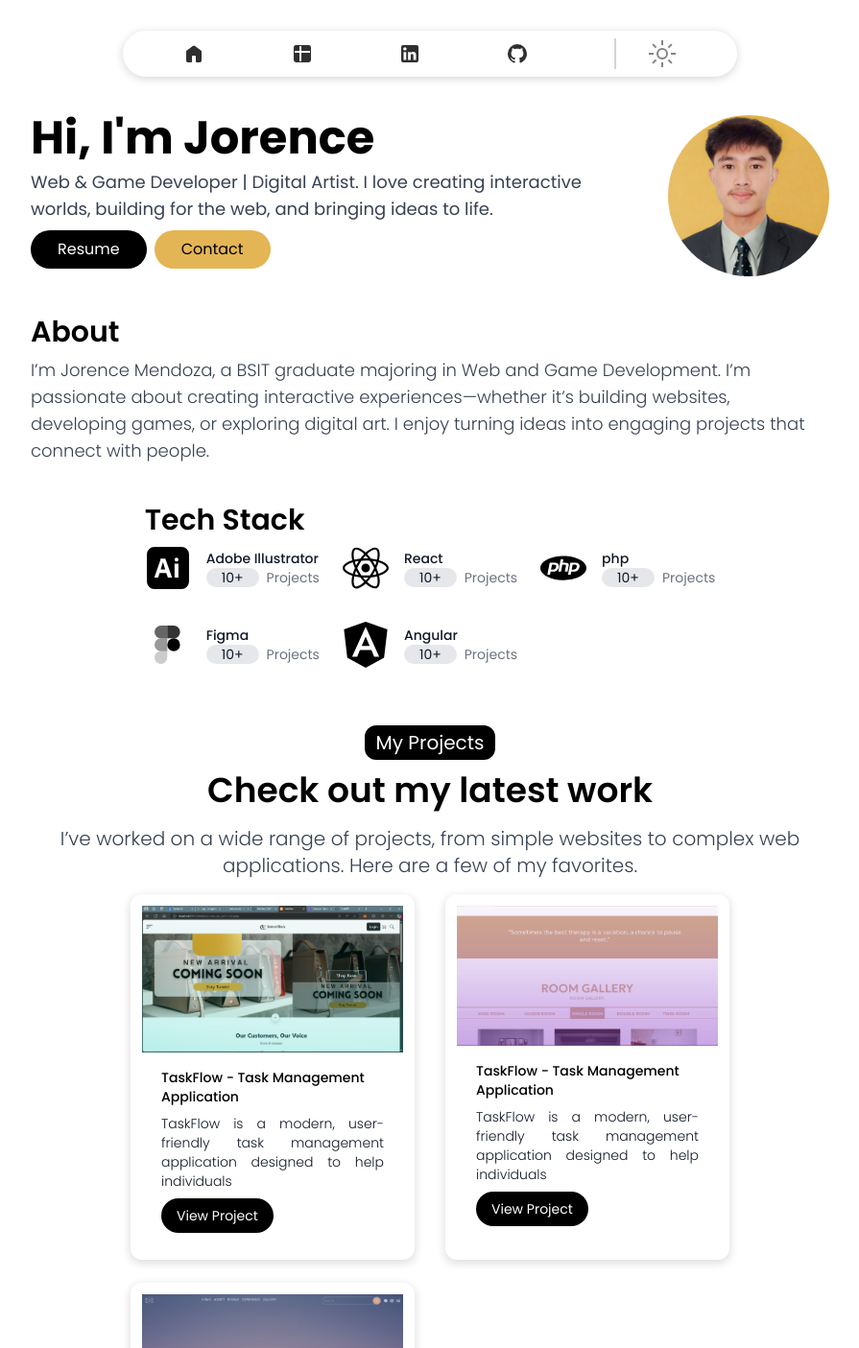
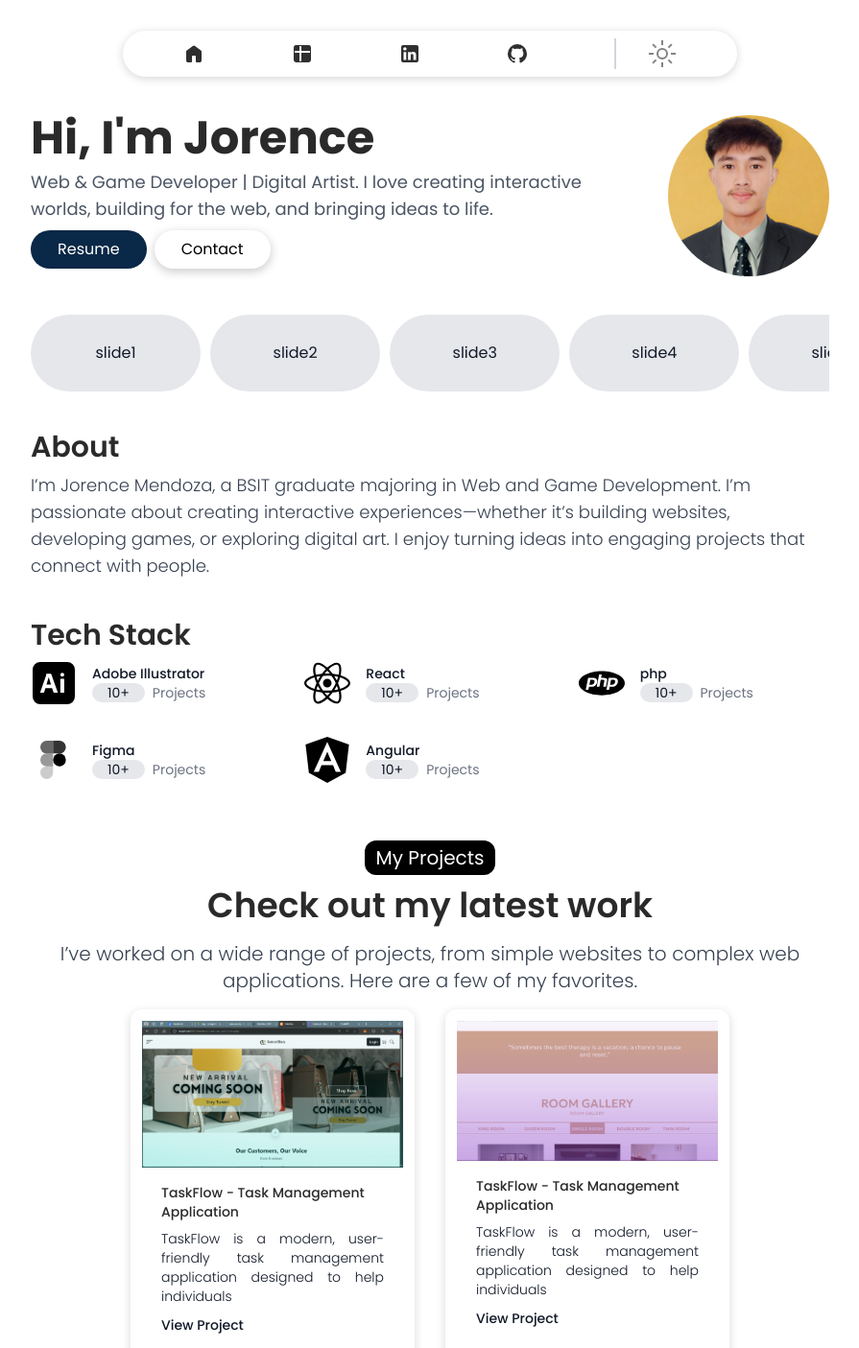
Before and after one commit to jorencd/Jorence, a React (Vite) app: page / in a window 1280 px wide. Shown: the top 1405 px of the page at 96% size, without its empty margins (192-1087 px from the left). Built offline with nearby package versions, Linux system fonts and the light colour scheme.

Commit message:
added carousel

```diff
--- a/package.json
+++ b/package.json
@@ -13,7 +13,9 @@
     "framer-motion": "^12.23.12",
     "react": "^19.1.1",
     "react-dom": "^19.1.1",
-    "react-intersection-observer": "^9.16.0"
+    "react-intersection-observer": "^9.16.0",
+    "react-slick": "^0.31.0",
+    "swiper": "^12.0.1"
   },
   "devDependencies": {
     "@eslint/js": "^9.33.0",
--- a/src/App.css
+++ b/src/App.css
@@ -4,5 +4,5 @@
 }
 
 h1 {
-  color: black;
+  color: #2a2a2a;
 }
--- a/src/App.jsx
+++ b/src/App.jsx
@@ -6,7 +6,9 @@ import Skills from "./components/section/Skills";
 import Project from "./components/section/Project";
 import Courses from "./components/section/Courses";
 import Contact from "./components/section/Contact";
+import Carousel from "./components/carousel/Carousel";
 import Footer from "./components/footer/Footer";
+
 import AnimateOnScroll from "./components/AnimateOnScroll";
 
 function App() {
@@ -17,7 +19,7 @@ function App() {
         flex
         flex-col
         justify-center
-        items-center
+
         px-10
         sm:px-28
         md:px-40
@@ -28,6 +30,7 @@ function App() {
         <Navbar />
 
         <AnimateOnScroll><Hero /></AnimateOnScroll>
+        <AnimateOnScroll><Carousel /></AnimateOnScroll>
         <AnimateOnScroll delay={0.1}><About /></AnimateOnScroll>
         <AnimateOnScroll delay={0.2}><Skills /></AnimateOnScroll>
         <AnimateOnScroll delay={0.3}><Project /></AnimateOnScroll>
--- a/src/components/button/Button.css
+++ b/src/components/button/Button.css
@@ -1,7 +1,8 @@
 .contact {
-    background-color: #E3B555;
+    background-color: #ffffff;
+    box-shadow: 0 3px 10px 1px rgba(0, 0, 0, 0.185);
 }
-.contact:hover {
-    background-color: #bb9033;
 
+.resume {
+    background-color: #0A2847;
 }
--- a/src/components/button/Button.jsx
+++ b/src/components/button/Button.jsx
@@ -5,8 +5,7 @@ function Button() {
     <div className="flex flex-row gap-x-2">
         <button
           className="
-            bg-black
-            hover:bg-gray-800
+            resume
             px-7
             py-2
             text-xs
--- a/src/components/cards/projectCard/Projectcard.css
+++ b/src/components/cards/projectCard/Projectcard.css
@@ -1,7 +1,3 @@
 .card{
     box-shadow: 0 3px 10px 1px rgba(0, 0, 0, 0.13);
 }
-
-button{
-    font-size: 10px;
-}
--- a/src/components/cards/projectCard/Projectcard.jsx
+++ b/src/components/cards/projectCard/Projectcard.jsx
@@ -35,9 +35,7 @@ function Project() {
               designed to help individuals
             </p>
             <div>
-              <button className="text-xs lg:text-sm bg-black text-white px-4 py-2 rounded-full">
-                View Project
-              </button>
+              <a className="font-medium text-xs lg:text-sm" href="">View Project</a>
             </div>
           </div>
         </div>
@@ -67,9 +65,7 @@ function Project() {
               designed to help individuals
             </p>
             <div>
-              <button className="text-xs lg:text-sm bg-black text-white px-4 py-2 rounded-full">
-                View Project
-              </button>
+              <a className="font-medium text-xs lg:text-sm" href="">View Project</a>
             </div>
           </div>
         </div>
@@ -97,9 +93,7 @@ function Project() {
               designed to help individuals
             </p>
             <div>
-              <button className="text-xs lg:text-sm bg-black text-white px-4 py-2 rounded-full">
-                View Project
-              </button>
+              <a className="font-medium text-xs lg:text-sm" href="">View Project</a>
             </div>
           </div>
         </div>
--- /dev/null
+++ b/src/components/carousel/Carousel.jsx
@@ -0,0 +1,61 @@
+import { Swiper, SwiperSlide } from "swiper/react";
+import "swiper/css";
+
+function Carousel() {
+  return (
+    <Swiper
+      spaceBetween={5} // default gap
+      slidesPerView={2.5}
+      breakpoints={{
+        640: {
+          // ≥ 640px (tablet)
+          spaceBetween: 10,
+          slidesPerView: 4.5,
+        },
+        1024: {
+          // ≥ 1024px (desktop)
+          spaceBetween: 10,
+          slidesPerView: 4.5,
+        },
+      }}
+    >
+      <SwiperSlide>
+        <div className="w-full h-20 bg-gray-200 rounded-full flex items-center justify-center">
+            <p className="text-center">slide1</p>
+        </div>
+      </SwiperSlide>
+      <SwiperSlide>
+        <div className="w-full h-20 bg-gray-200 rounded-full flex items-center justify-center">
+            <p className="text-center">slide2</p>
+        </div>
+      </SwiperSlide>
+      <SwiperSlide>
+        <div className="w-full h-20 bg-gray-200 rounded-full flex items-center justify-center">
+            <p className="text-center">slide3</p>
+        </div>
+      </SwiperSlide>
+      <SwiperSlide>
+        <div className="w-full h-20 bg-gray-200 rounded-full flex items-center justify-center">
+            <p className="text-center">slide4</p>
+        </div>
+      </SwiperSlide>
+      <SwiperSlide>
+        <div className="w-full h-20 bg-gray-200 rounded-full flex items-center justify-center">
+            <p className="text-center">slide5</p>
+        </div>
+      </SwiperSlide>
+      <SwiperSlide>
+        <div className="w-full h-20 bg-gray-200 rounded-full flex items-center justify-center">
+            <p className="text-center">slide6</p>
+        </div>
+      </SwiperSlide>
+      <SwiperSlide>
+        <div className="w-full h-20 bg-gray-200 rounded-full flex items-center justify-center">
+            <p className="text-center">slide7</p>
+        </div>
+      </SwiperSlide>
+    </Swiper>
+  );
+}
+
+export default Carousel;
--- a/src/components/section/Hero.jsx
+++ b/src/components/section/Hero.jsx
@@ -1,5 +1,6 @@
 import mypicture from "../../assets/profile/mypicture.png";
 import Button from "../button/Button";
+
 
 function Hero() {
   return (
@@ -16,7 +17,7 @@ function Hero() {
         <h1 className="text-3xl sm:text-3xl md:text-3xl lg:text-5xl font-bold ">
           Hi, I'm Jorence
         </h1>
-        <p className="lg:text-lg :text-md text-gray-700">
+        <p className="lg:text-lg md:text-md text-gray-600">
           Web & Game Developer | Digital Artist. I love creating interactive worlds, building for the web, and bringing ideas to life.
         </p>
         <Button />
--- a/src/components/section/Skills.jsx
+++ b/src/components/section/Skills.jsx
@@ -1,5 +1,3 @@
-import React from "react";
-
 function Skills() {
   return (
     <div className="flex flex-col gap-y-2 w-full">
```
Also changed, not shown: 1 other file (tests, documents, lock files or other folders).
